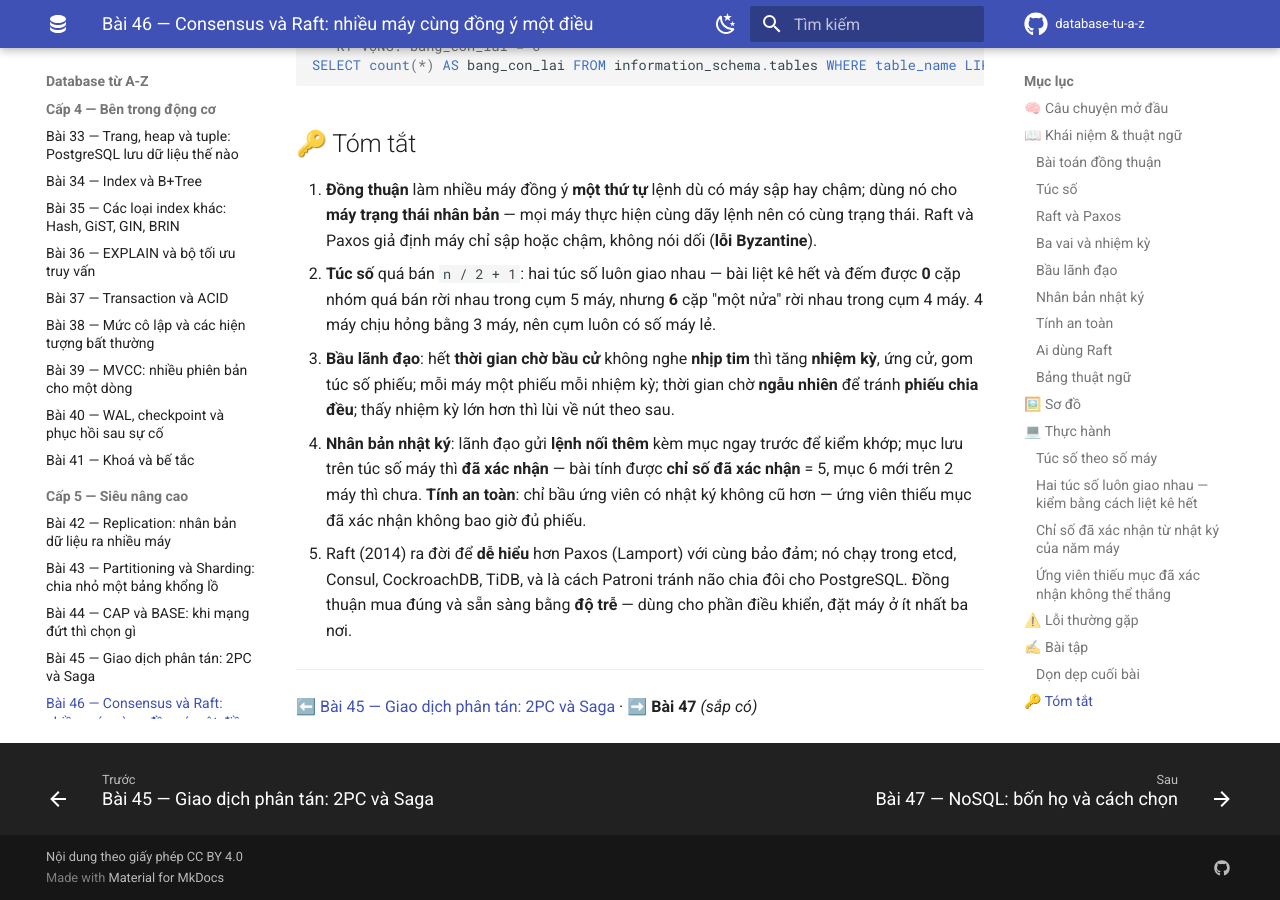
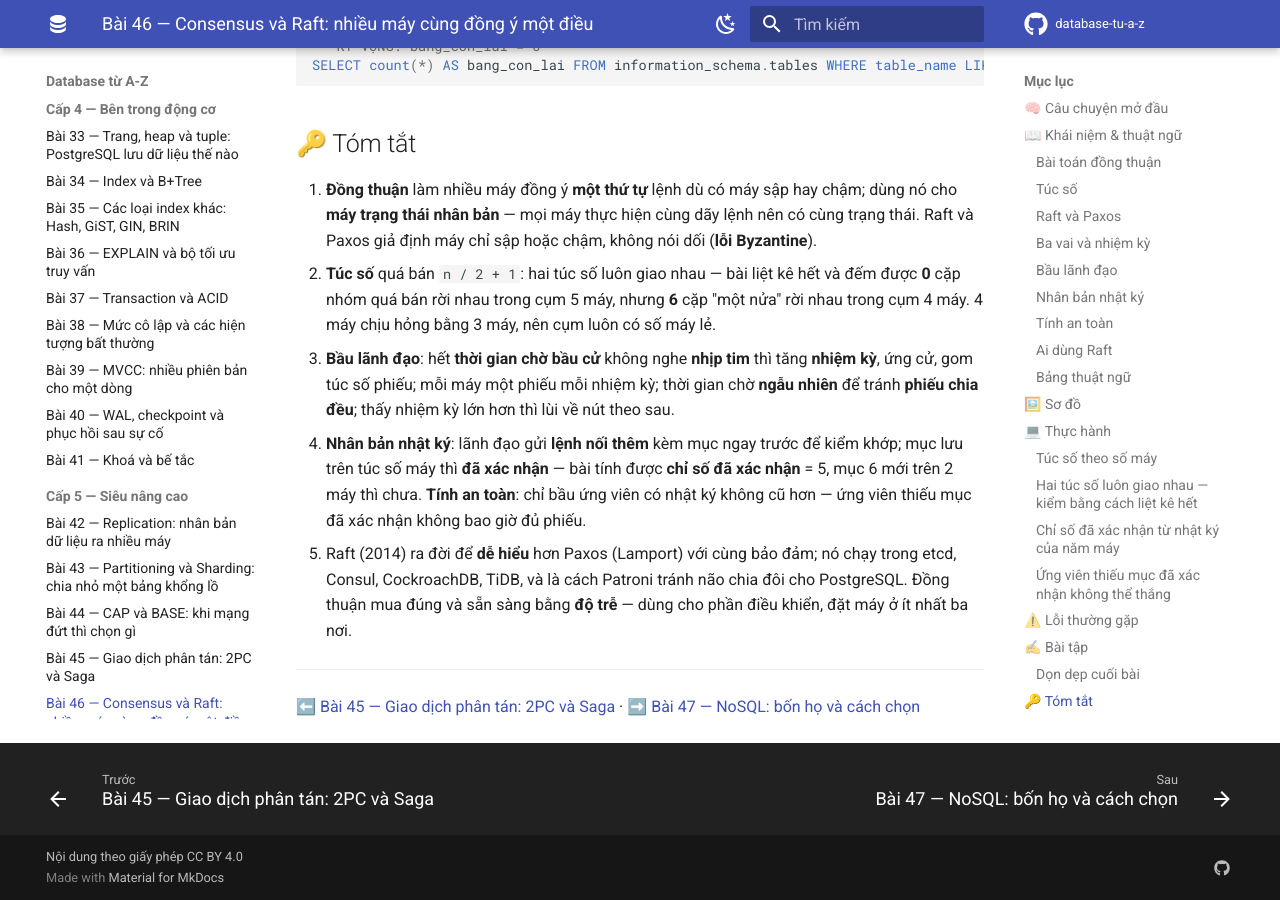
Before and after one commit to hungnguyen010518/database-tu-a-z, an MkDocs documentation site: the page built from docs/cap-5-sieu-nang-cao/46-consensus-va-raft.md, in a window 1280 px wide and 900 px high, scrolled down 12874 px. Built offline with MkDocs 1.6.1 and Material for MkDocs 9.7.7, drawn with Linux system fonts in a browser that asks for light colours; comment, search, counter and statistics services are not loaded.

Commit message:
Thêm link điều hướng thiếu: Bài 46 → Bài 47
Co-Authored-By: Claude Sonnet 5 <noreply@anthropic.com>

```diff
--- a/docs/cap-5-sieu-nang-cao/46-consensus-va-raft.md
+++ b/docs/cap-5-sieu-nang-cao/46-consensus-va-raft.md
@@ -428,4 +428,4 @@ SELECT count(*) AS bang_con_lai FROM information_schema.tables WHERE table_name
 
 ---
 
-⬅️ [Bài 45 — Giao dịch phân tán: 2PC và Saga](45-distributed-transaction.md) · ➡️ **Bài 47** *(sắp có)*
+⬅️ [Bài 45 — Giao dịch phân tán: 2PC và Saga](45-distributed-transaction.md) · ➡️ [Bài 47 — NoSQL: bốn họ và cách chọn](47-nosql-bon-ho.md)
```
